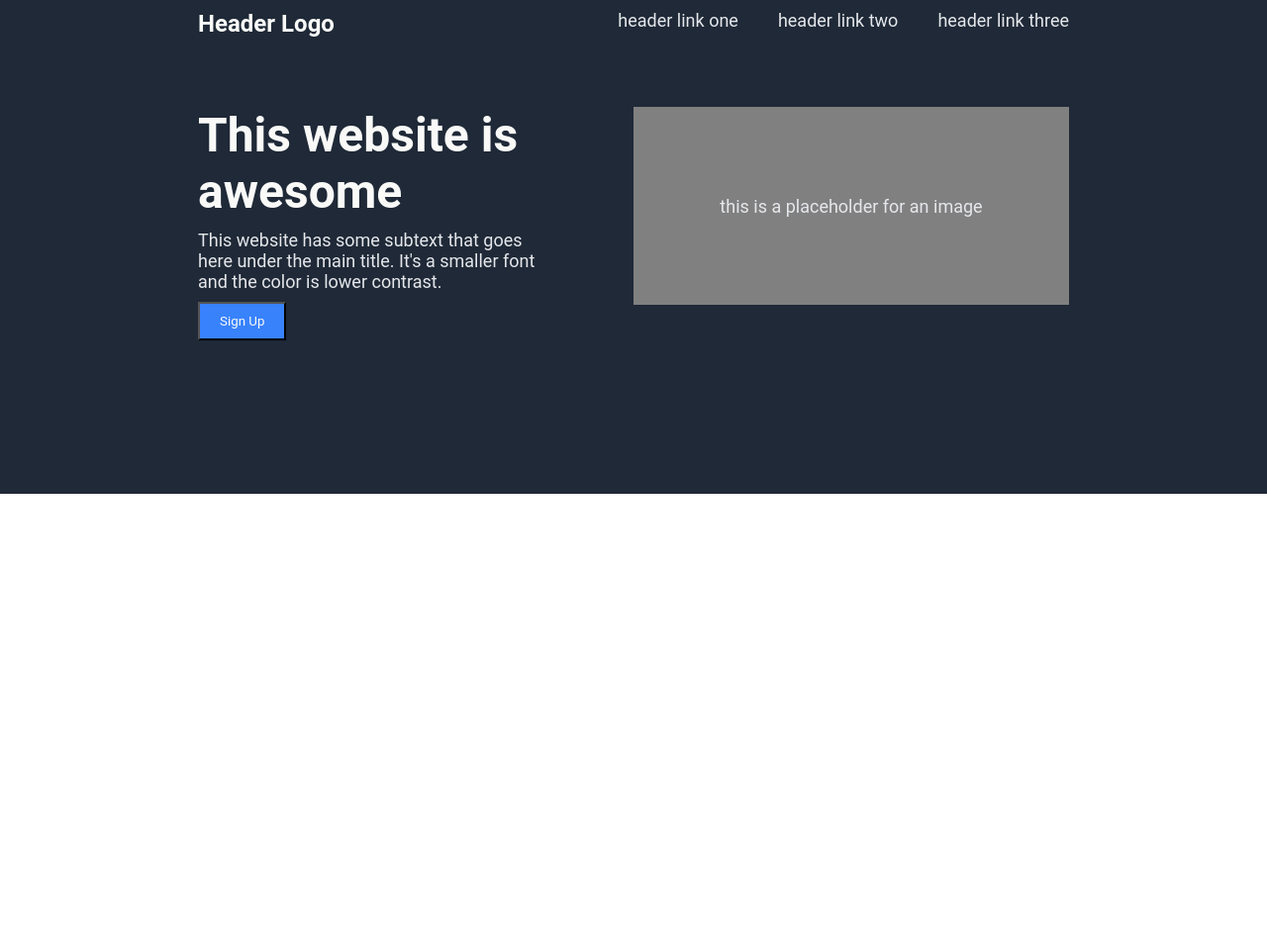
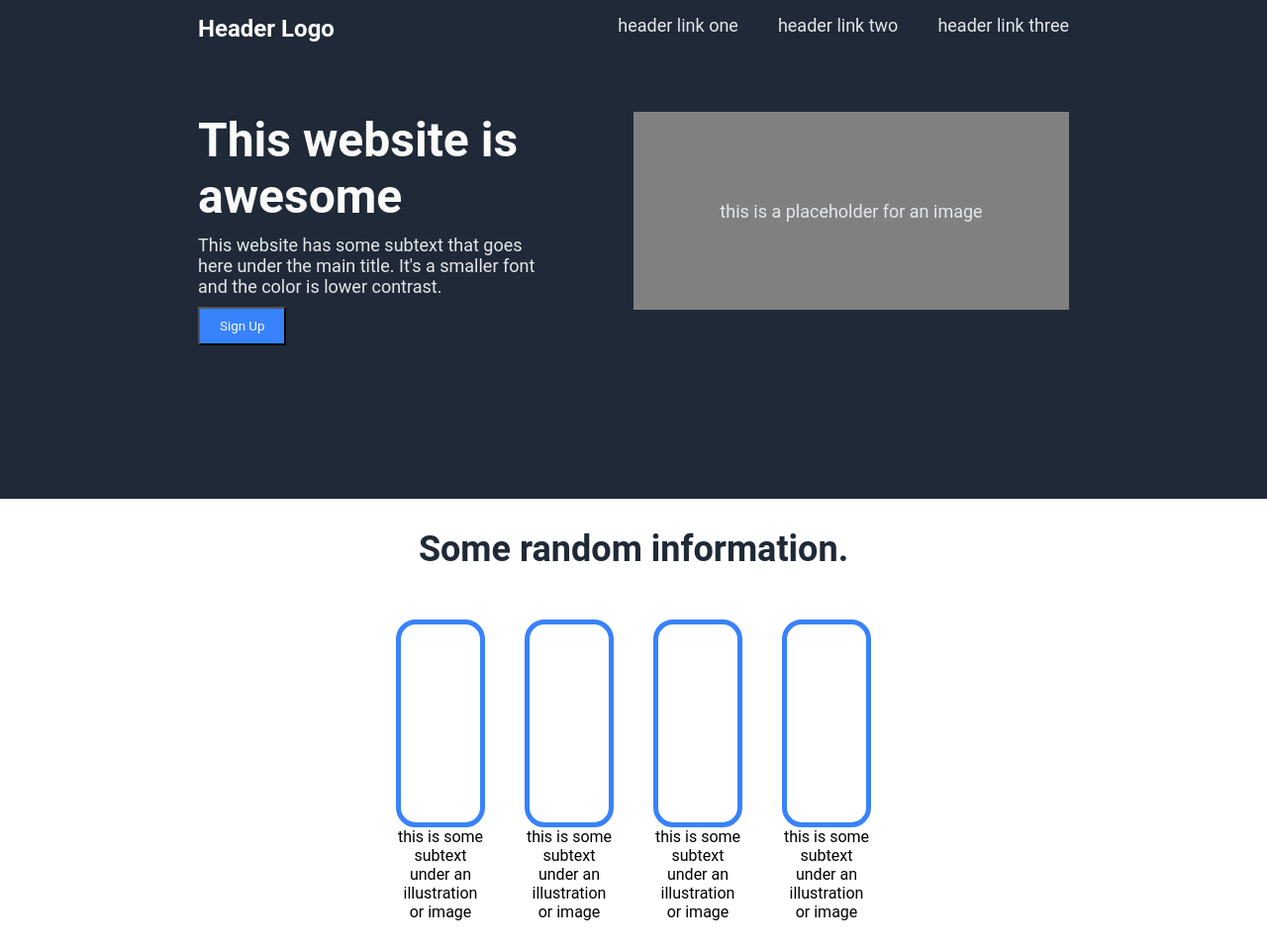
Before and after one commit to majamal014/foundations-landing-page, a plain HTML site: page index.html in a window 1280 px wide. Shown: the whole page at 99% size. Before the commit the page ends 800 px from the top, so only its background shows below. Drawn offline with Linux system fonts and the light colour scheme.

Commit message:
Section 2 complete

```diff
--- a/index.html
+++ b/index.html
@@ -27,5 +27,28 @@
         </div>
     </div>
 
+    <div id="section-2">
+        <h1>Some random information.</h1>
+        <div id="info-box-container">
+            <div>
+                <div class="info-box"></div>
+                <p>this is some subtext under an illustration or image</p>
+            </div>
+            <div>
+                <div class="info-box"></div>
+                <p>this is some subtext under an illustration or image</p>
+            </div>
+            <div>
+                <div class="info-box"></div>
+                <p>this is some subtext under an illustration or image</p>
+            </div>
+            <div>
+                <div class="info-box"></div>
+                <p>this is some subtext under an illustration or image</p>
+            </div>
+        </div>
+
+    </div>
+
 </body>
 </html>
--- a/styles.css
+++ b/styles.css
@@ -6,7 +6,7 @@
 
 #section-1 {
     background-color: #1F2937;
-    padding: 10px 200px 75px;
+    padding: 15px 200px 75px;
 }
 
 #section-1 nav {
@@ -67,3 +67,30 @@
     color: #F9FAF8;
     padding: 10px 20px;
 }
+
+#section-2 {
+    padding: 30px 400px;
+}
+
+#section-2 h1 {
+    text-align: center;
+    font-size: 36px;
+    color: #1F2937;
+    margin-bottom: 50px;
+}
+
+#section-2 #info-box-container {
+    display: flex;
+    justify-content: center;
+    gap: 40px;
+}
+
+#section-2 .info-box {
+    border: 5px solid #3882FC;
+    border-radius: 20px;
+    height: 200px;
+}
+
+#section-2 #info-box-container p {
+    text-align: center;
+}
```
